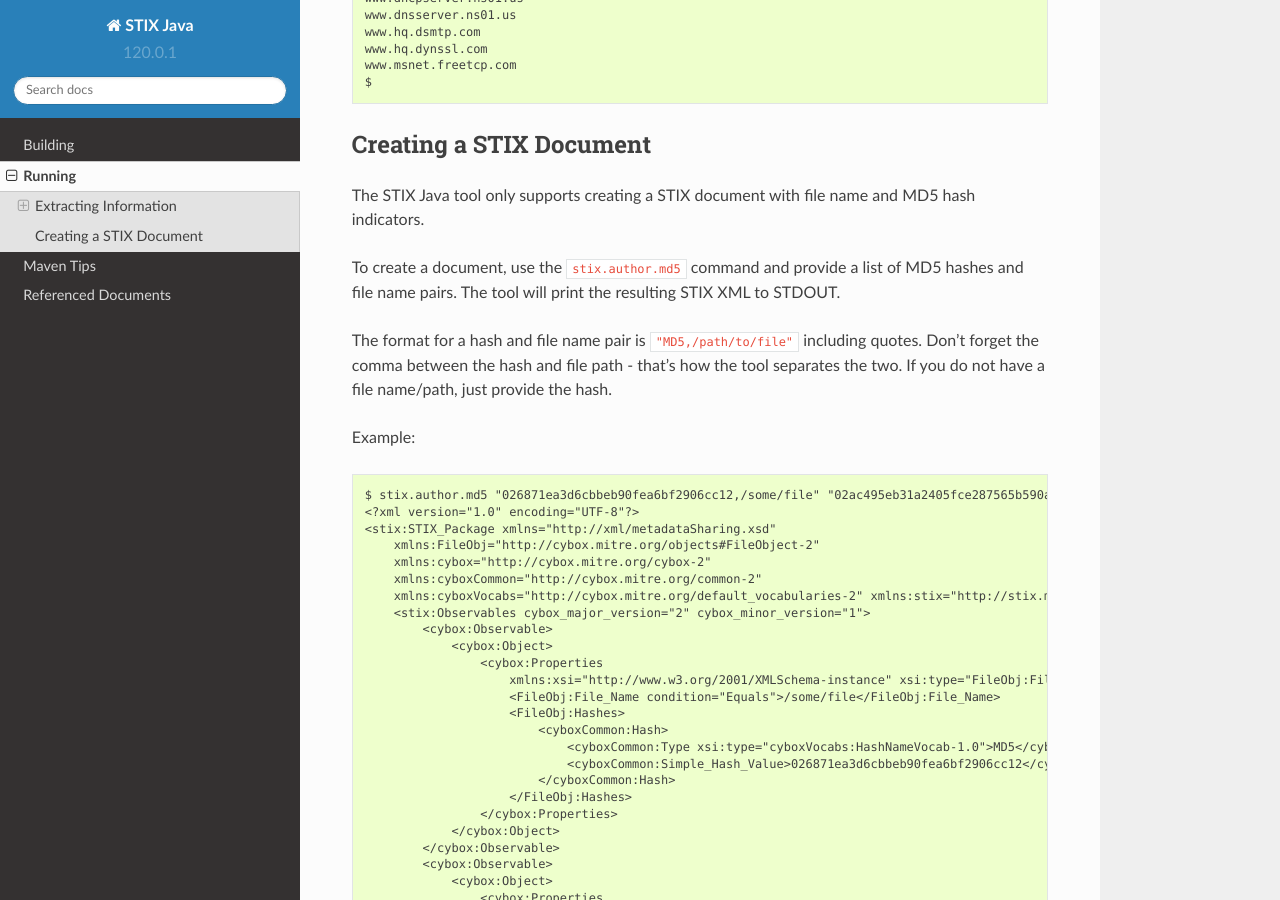
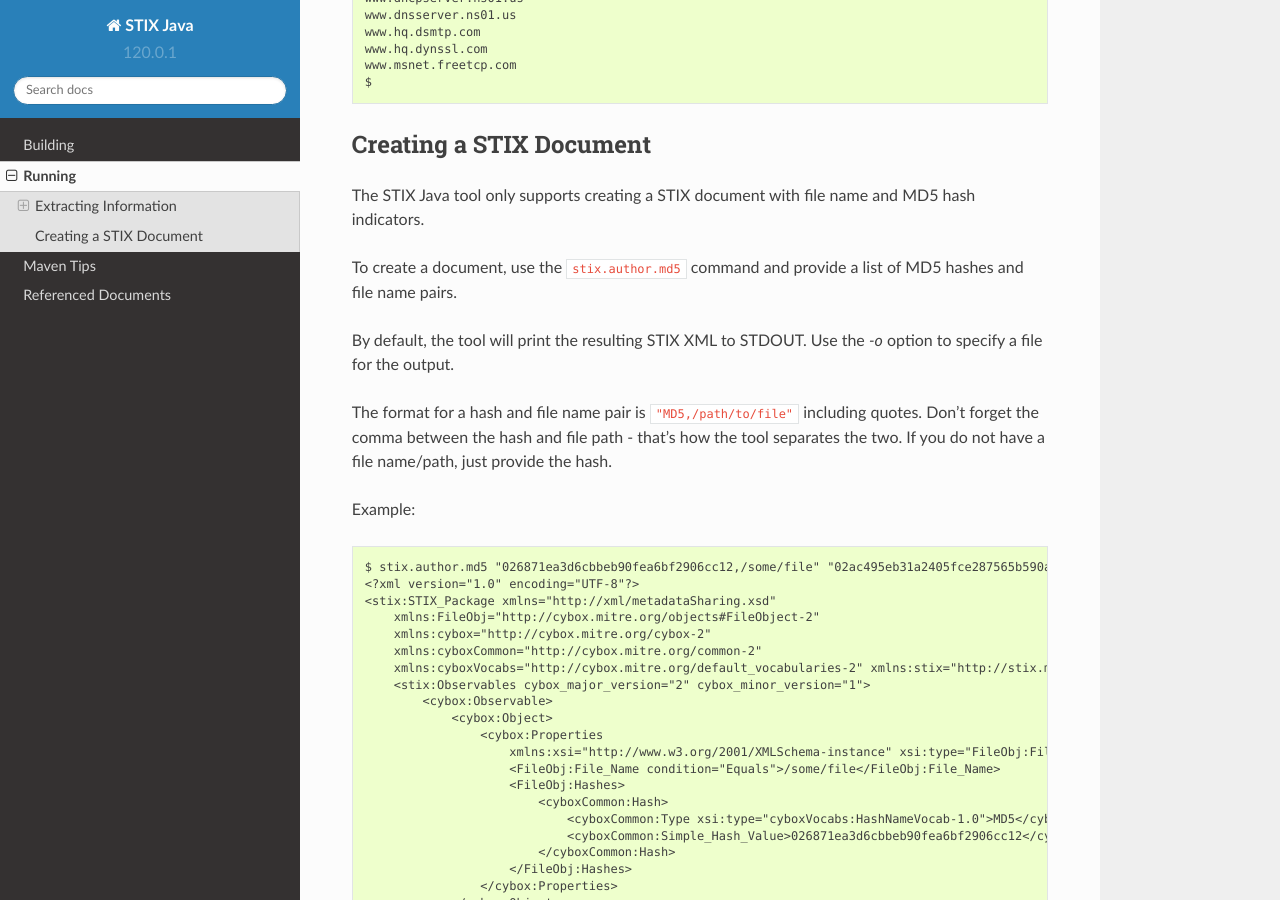
Before and after one commit to uw-dims/stix-java, a Sphinx documentation site: the page built from docs/source/running.rst, in a window 1280 px wide and 900 px high, scrolled down 1759 px. Built offline with Sphinx 7.4.7 and the Read the Docs theme 2.0.0, drawn with Linux system fonts in a browser that asks for light colours.

Commit message:
Add the output file option to the docs

```diff
--- a/docs/source/running.rst
+++ b/docs/source/running.rst
@@ -115,7 +115,8 @@ Creating a STIX Document
 The STIX Java tool only supports creating a STIX document with file name and MD5 hash indicators.
 
 To create a document, use the ``stix.author.md5`` command and provide a list of MD5 hashes and file name pairs.
-The tool will print the resulting STIX XML to STDOUT.
+
+By default, the tool will print the resulting STIX XML to STDOUT. Use the `-o` option to specify a file for the output.
 
 The format for a hash and file name pair is ``"MD5,/path/to/file"`` including quotes. Don't forget the comma between the
 hash and file path - that's how the tool separates the two. If you do not have a file name/path, just provide the hash.
```
